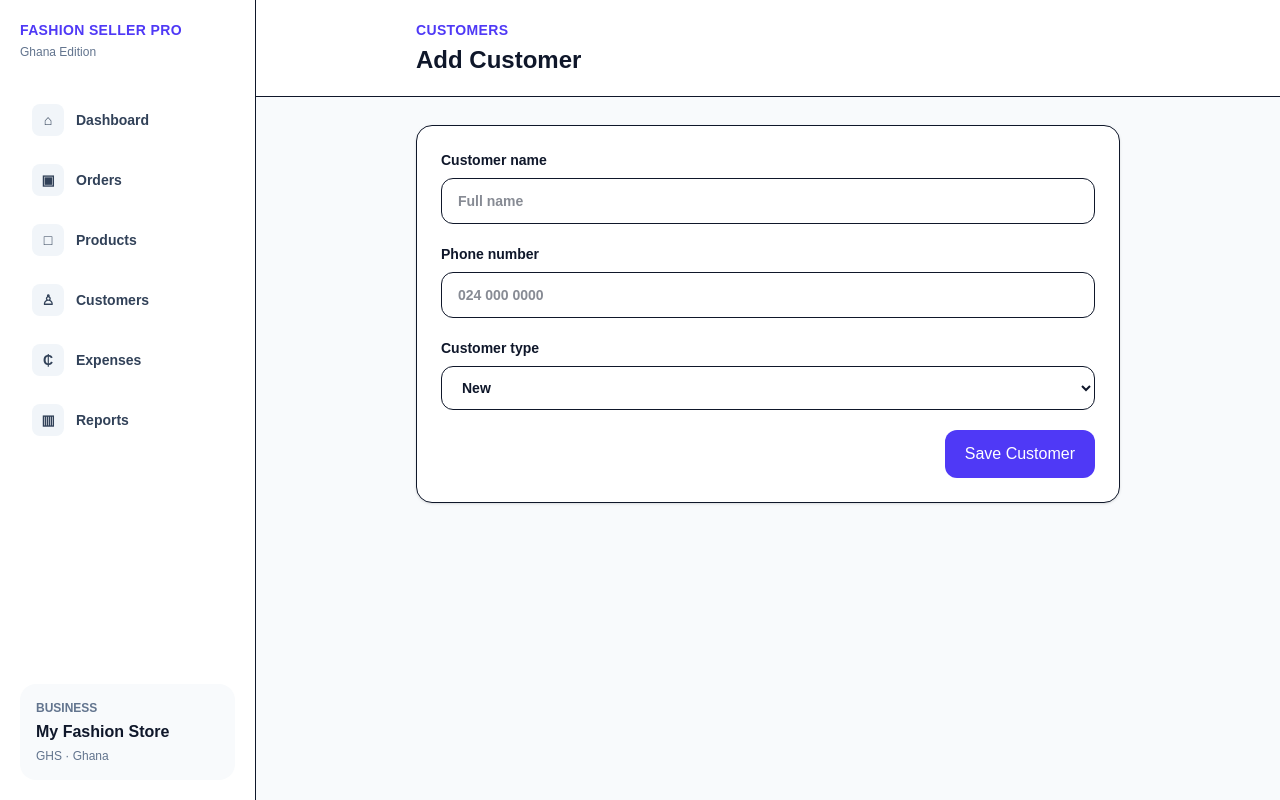
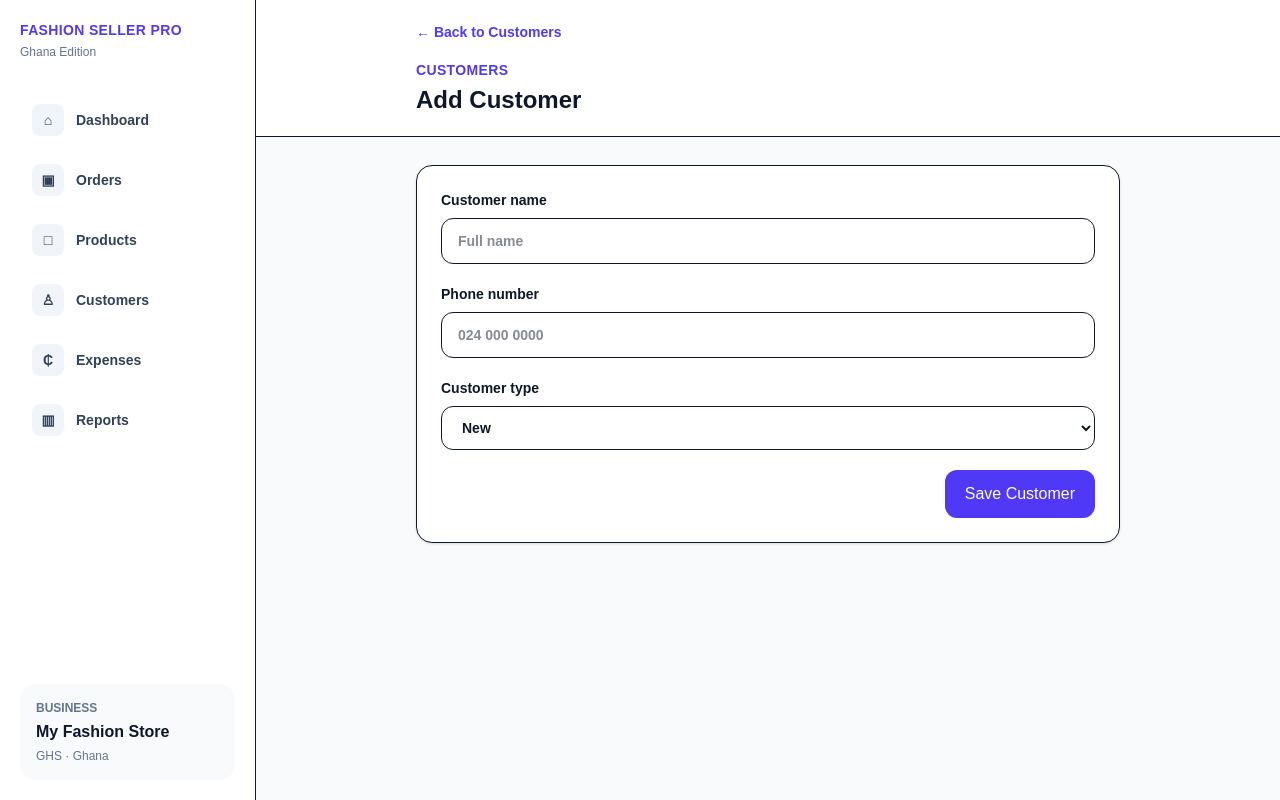
Before and after one commit to Prime-HR/ghboy1, a Next.js app: page /customers/new in a window 1280 px wide. Built offline with nearby package versions, Linux system fonts and the light colour scheme.

Commit message:
Make Add Customer form save customers and return to customer list

```diff
--- a/app/customers/new/page.tsx
+++ b/app/customers/new/page.tsx
@@ -1 +1,43 @@
-export default function NewCustomerPage() { return <main className="min-h-screen"><header className="border-b bg-white"><div className="mx-auto max-w-3xl px-5 py-5 lg:px-8"><p className="text-sm font-extrabold tracking-wide text-indigo-600">CUSTOMERS</p><h1 className="mt-1 text-2xl font-bold">Add Customer</h1></div></header><div className="mx-auto max-w-3xl px-5 py-7 lg:px-8"><form className="space-y-5 rounded-2xl border bg-white p-6 shadow-sm"><label className="block text-sm font-semibold">Customer name<input className="mt-2 w-full rounded-xl border px-4 py-3 font-normal" placeholder="Full name" /></label><label className="block text-sm font-semibold">Phone number<input className="mt-2 w-full rounded-xl border px-4 py-3 font-normal" placeholder="024 000 0000" /></label><label className="block text-sm font-semibold">Customer type<select className="mt-2 w-full rounded-xl border bg-white px-4 py-3 font-normal"><option>New</option><option>Returning</option><option>VIP</option></select></label><div className="flex justify-end"><button type="button" className="rounded-xl bg-indigo-600 px-5 py-3 text-sm font-bold text-white">Save Customer</button></div></form></div></main>; }
+'use client';
+
+import Link from 'next/link';
+import { useState } from 'react';
+import { useRouter } from 'next/navigation';
+
+type Customer = { id: string; name: string; phone: string; type: 'New' | 'Returning' | 'VIP'; orders: number; spent: number; outstanding: number };
+
+export default function NewCustomerPage() {
+  const router = useRouter();
+  const [name, setName] = useState('');
+  const [phone, setPhone] = useState('');
+  const [type, setType] = useState<Customer['type']>('New');
+  const [error, setError] = useState('');
+
+  const saveCustomer = () => {
+    const cleanName = name.trim();
+    const cleanPhone = phone.trim();
+    if (!cleanName || !cleanPhone) {
+      setError('Customer name and phone number are required.');
+      return;
+    }
+
+    const stored = window.localStorage.getItem('fashion-seller-customers');
+    const customers: Customer[] = stored ? JSON.parse(stored) : [];
+    customers.push({ id: `cus-${Date.now()}`, name: cleanName, phone: cleanPhone, type, orders: 0, spent: 0, outstanding: 0 });
+    window.localStorage.setItem('fashion-seller-customers', JSON.stringify(customers));
+    router.push('/customers');
+  };
+
+  return (
+    <main className="min-h-screen bg-slate-50">
+      <header className="border-b bg-white"><div className="mx-auto max-w-3xl px-5 py-5 lg:px-8"><Link href="/customers" className="text-sm font-semibold text-indigo-600">← Back to Customers</Link><p className="mt-4 text-sm font-extrabold tracking-wide text-indigo-600">CUSTOMERS</p><h1 className="mt-1 text-2xl font-bold">Add Customer</h1></div></header>
+      <div className="mx-auto max-w-3xl px-5 py-7 lg:px-8"><form onSubmit={(e) => { e.preventDefault(); saveCustomer(); }} className="space-y-5 rounded-2xl border bg-white p-6 shadow-sm">
+        <label className="block text-sm font-semibold">Customer name<input value={name} onChange={(e) => setName(e.target.value)} className="mt-2 w-full rounded-xl border px-4 py-3 font-normal" placeholder="Full name" /></label>
+        <label className="block text-sm font-semibold">Phone number<input value={phone} onChange={(e) => setPhone(e.target.value)} className="mt-2 w-full rounded-xl border px-4 py-3 font-normal" placeholder="024 000 0000" /></label>
+        <label className="block text-sm font-semibold">Customer type<select value={type} onChange={(e) => setType(e.target.value as Customer['type'])} className="mt-2 w-full rounded-xl border bg-white px-4 py-3 font-normal"><option>New</option><option>Returning</option><option>VIP</option></select></label>
+        {error && <p className="text-sm font-medium text-rose-600">{error}</p>}
+        <div className="flex justify-end"><button type="submit" className="rounded-xl bg-indigo-600 px-5 py-3 text-sm font-bold text-white">Save Customer</button></div>
+      </form></div>
+    </main>
+  );
+}
```
